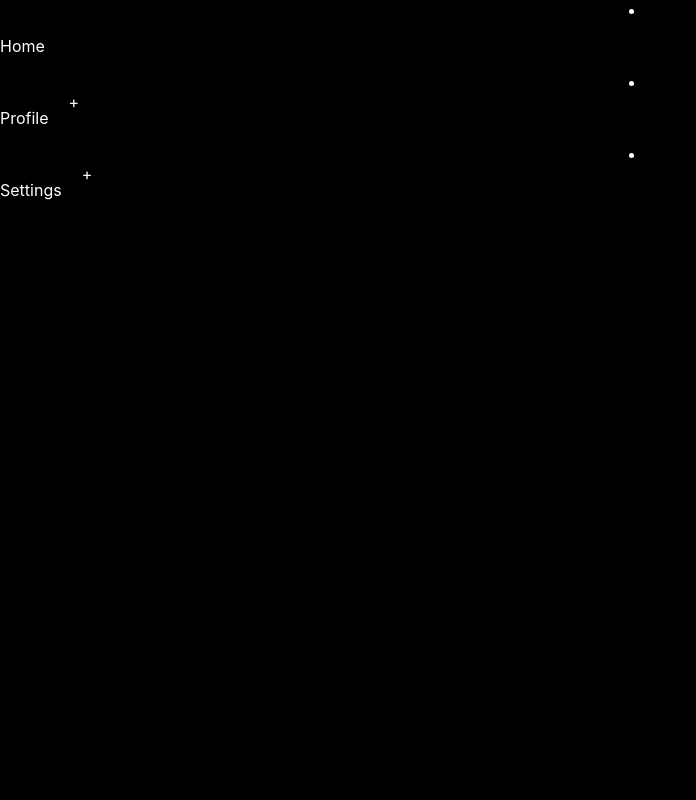
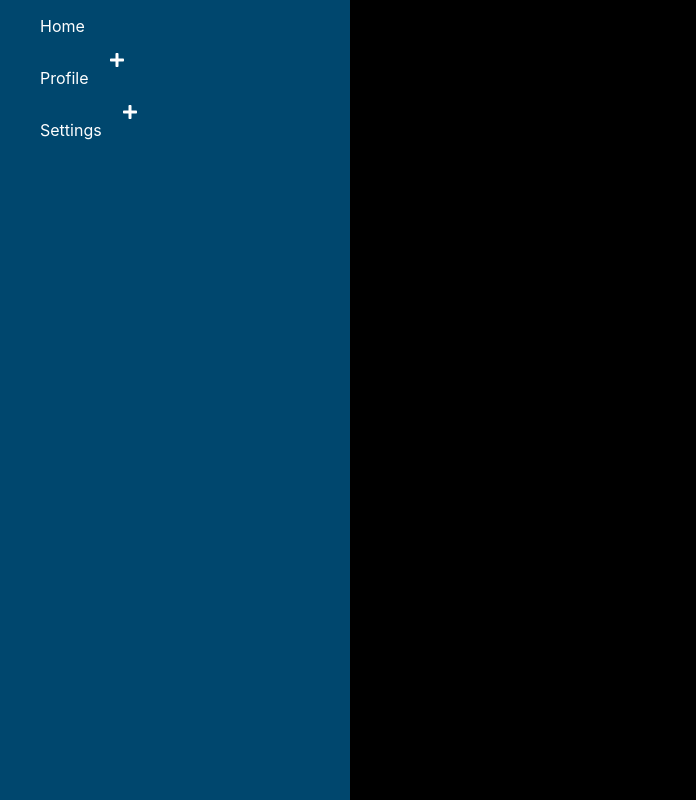
Before and after one commit to Eng-Natole/freeCodeCamp-React, a React (Create React App) app: page / in a window 1280 px wide. Shown: the whole page, without its empty margins (0-696 px from the left). Built offline with nearby package versions, Linux system fonts and the light colour scheme.

Commit message:
now evertng is working  good

```diff
--- a/src/components/tree-view/index.jsx
+++ b/src/components/tree-view/index.jsx
@@ -1,4 +1,5 @@
 import MenuList from "./menu-list";
+import "./style.css";
 
 function TreeView({ menus = [] }) {
   return (
--- a/src/components/tree-view/menu-item.jsx
+++ b/src/components/tree-view/menu-item.jsx
@@ -1,5 +1,6 @@
 import { useState } from "react";
 import MenuList from "./menu-list";
+import { FaPlus, FaMinus } from "react-icons/fa";
 
 export default function MenuItem({ item }) {
   const [displayCurrentChildren, setDisplayCurrentChildren] = useState({});
@@ -16,8 +17,11 @@ export default function MenuItem({ item }) {
       <div style={{ display: "flex", gap: "20px" }}>
         <p>{item.label}</p>
         {item && item.children && item.children.length > 0 ? (
-          <span onClick={() => handleToggleChildren(item.label)}>
-            {displayCurrentChildren[item.label] ? "-" : "+"}
+          <span
+            style={{ cursor: "pointer" }}
+            onClick={() => handleToggleChildren(item.label)}
+          >
+            {displayCurrentChildren[item.label] ? <FaMinus /> : <FaPlus />}
           </span>
         ) : null}
       </div>
--- a/src/components/tree-view/menu-list.jsx
+++ b/src/components/tree-view/menu-list.jsx
@@ -2,10 +2,12 @@ import MenuItem from "./menu-item";
 
 export default function MenuList({ list = [] }) {
   return (
-    <div className="menu-list-container">
-      {list && list.length
-        ? list.map((listItem) => <MenuItem item={listItem} />)
+    <ul className="menu-list-container">
+      {list && list.length > 0
+        ? list.map((listItem) => (
+            <MenuItem key={listItem.label} item={listItem} />
+          ))
         : null}
-    </div>
+    </ul>
   );
 }
```
